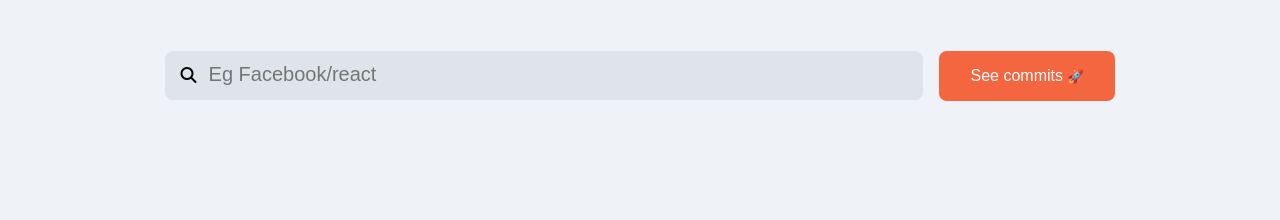
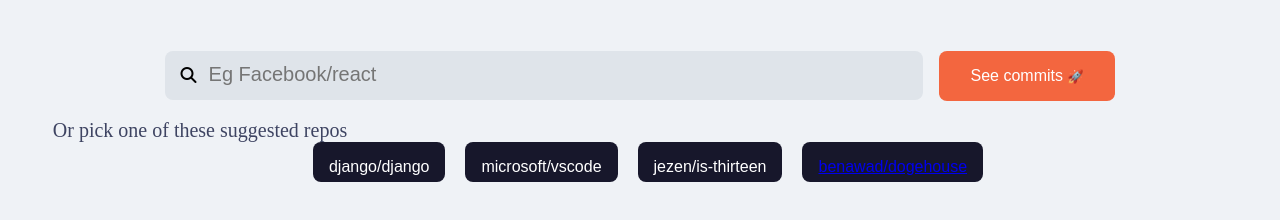
Before and after one commit to temitopelegbede/commit-viewer, a plain HTML site: page index.html in a window 1280 px wide. Shown: the part 414-634 px from the top of the page. Drawn offline with Linux system fonts and the light colour scheme.

Commit message:
first update

```diff
--- a/css/style.css
+++ b/css/style.css
@@ -3,15 +3,18 @@
   padding: 0;
   box-sizing: border-box;
 }
+
 body {
   background: #eff2f6;
 }
+
 .header-container {
   display: flex;
   justify-content: space-around;
   align-items: center;
   padding: 2rem;
 }
+
 .logo {
   font-size: 28px;
   font-weight: 700;
@@ -19,20 +22,24 @@ body {
   color: #18214d;
   cursor: pointer;
 }
+
 .nav-list {
   display: flex;
   gap: 64px;
 }
+
 .nav-item {
   list-style: none;
 }
-ul > li > a {
+
+ul>li>a {
   color: #18214d;
   font-size: 28px;
   text-decoration: none;
   font-weight: 400;
   cursor: pointer;
 }
+
 .discover {
   /* text-align: center;
   margin: 0 auto;
@@ -43,6 +50,7 @@ ul > li > a {
   flex-direction: column;
   margin-top: 4rem;
 }
+
 h1 {
   font-weight: 600;
   font-size: 72px;
@@ -51,6 +59,7 @@ h1 {
   max-width: 500px;
   text-align: center;
 }
+
 p {
   font-weight: 400;
   font-size: 20px;
@@ -60,10 +69,12 @@ p {
   max-width: 400px;
   margin-top: 1rem;
 }
+
 @media (max-width: 500px) {
   .header-container {
     flex-direction: column;
   }
+
   .logo {
     margin-bottom: 1rem;
   }
@@ -74,23 +85,27 @@ p {
   text-align: center;
   /* margin: 0 auto; */
 }
+
 .input-containter {
   padding: 1rem;
   background: #dfe4ea;
   border-radius: 8px;
 }
+
 .search-input {
   border: none;
   outline: none;
   background: transparent;
   width: 694px;
   height: 58px;
-  font-size:20px ;
+  font-size: 20px;
   color: #B1B5C5;
 }
-.fa-search{
+
+.fa-search {
   margin-right: .5rem;
 }
+
 .commit-btn {
   width: 210;
   height: 50px;
@@ -104,6 +119,35 @@ p {
   font-size: 1rem;
   /* text-align: center; */
 }
-.icon{
+
+.icon {
   font-size: .8rem;
 }
+
+#pick {
+  font-weight: 400;
+  font-size: 20px;
+  text-align: center;
+  color: #3e4462;
+  /* width: 100%; */
+  max-width: 400px;
+  margin-top: 1rem
+}
+
+.footer {
+  text-align: center;
+}
+
+.footer-btn {
+  width: 210;
+  height: 40px;
+  background: rgb(23, 23, 43);
+  border-radius: 8px;
+  margin-left: 1rem;
+  color: #ffffff;
+  border: none;
+  cursor: pointer;
+  padding: 1rem;
+  font-size: 1rem;
+  text-align: center;
+}
--- a/index.html
+++ b/index.html
@@ -1,17 +1,16 @@
 <!DOCTYPE html>
 <html lang="en">
+
 <head>
   <meta charset="UTF-8" />
   <meta http-equiv="X-UA-Compatible" content="IE=edge" />
   <meta name="viewport" content="width=device-width, initial-scale=1.0" />
   <title>CommitViewer</title>
   <script src="https://use.fontawesome.com/548e1194c5.js"></script>
-    <link
-      rel="stylesheet"
-      href="path/to/font-awesome/css/font-awesome.min.css"
-    />
-    <link rel="stylesheet" href="/css/style.css" />
+  <link rel="stylesheet" href="path/to/font-awesome/css/font-awesome.min.css" />
+  <link rel="stylesheet" href="./css/style.css" />
 </head>
+
 <body>
   <!-- header -->
   <header class="header-container">
@@ -21,7 +20,7 @@
     <!-- nav list -->
     <ul class="nav-list">
       <li class="nav-item">
-          <a href="/about">About</a>
+        <a href="./about.html">About</a>
       </li>
       <li class="nav-item">
         <a href="/contact">Contact</a>
@@ -40,16 +39,28 @@
   <section class="search-container">
     <span class="input-containter">
       <i class="fa fa-search" aria-hidden="true"></i>
-        <input
-          class="search-input"
-          type="text"
-          placeholder="Eg Facebook/react"
-        />
+      <input class="search-input" type="text" placeholder="Eg Facebook/react" />
     </span>
     <button class="commit-btn">
       See commits
       <span class="icon">🚀</span>
     </button>
   </section>
+  <Section class="footer">
+    <p id="pick">Or pick one of these suggested repos</p>
+    <button class="footer-btn">
+      django/django
+    </button>
+    <button class="footer-btn">
+      microsoft/vscode
+    </button>
+    <button class="footer-btn">
+      jezen/is-thirteen
+    </button>
+    <button class="footer-btn">
+      <a href="/contact">benawad/dogehouse</a>
+    </button>
+  </Section>
 </body>
+
 </html>
```
Also changed, not shown: about.html (added). Lines whose indentation alone changed are shown as unchanged.
